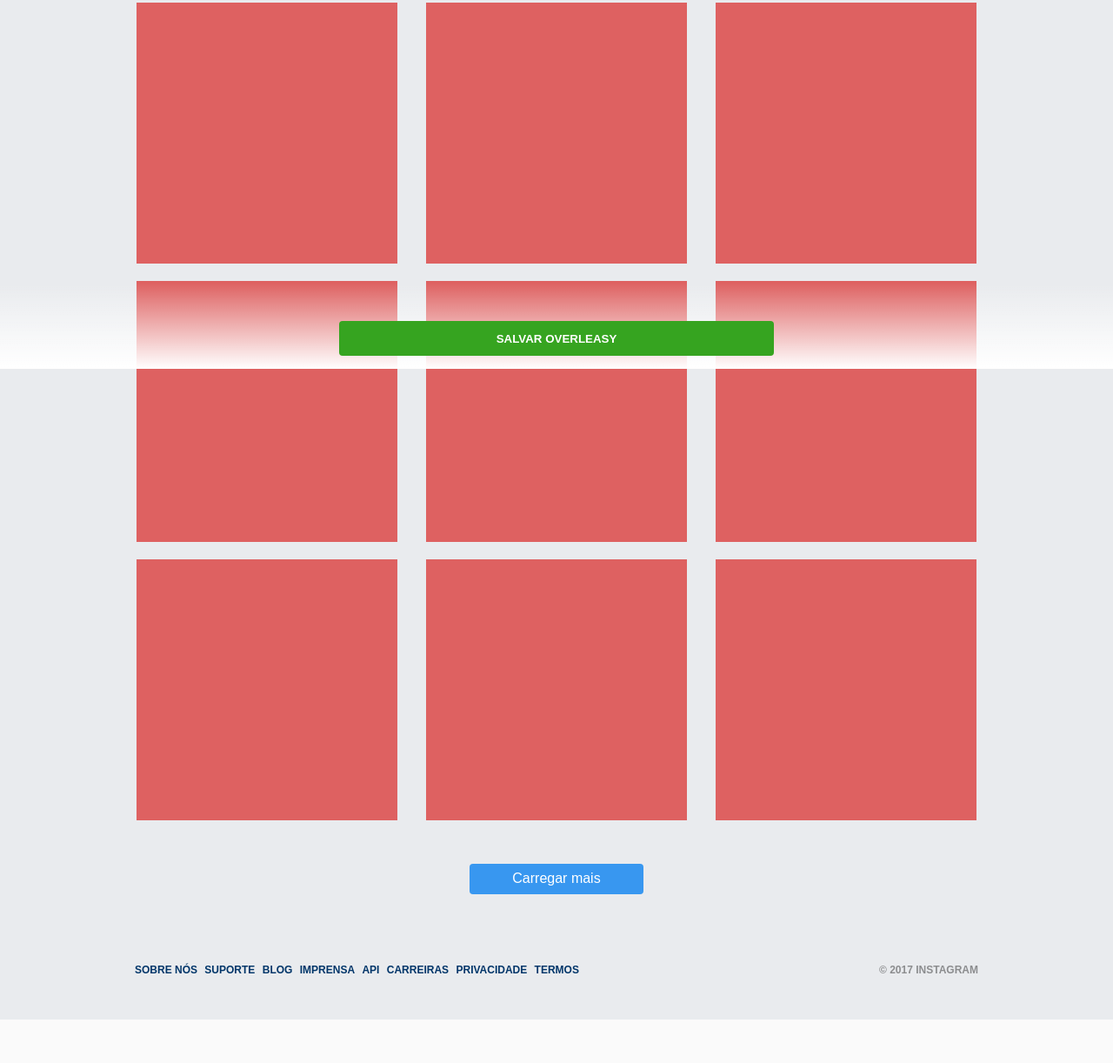
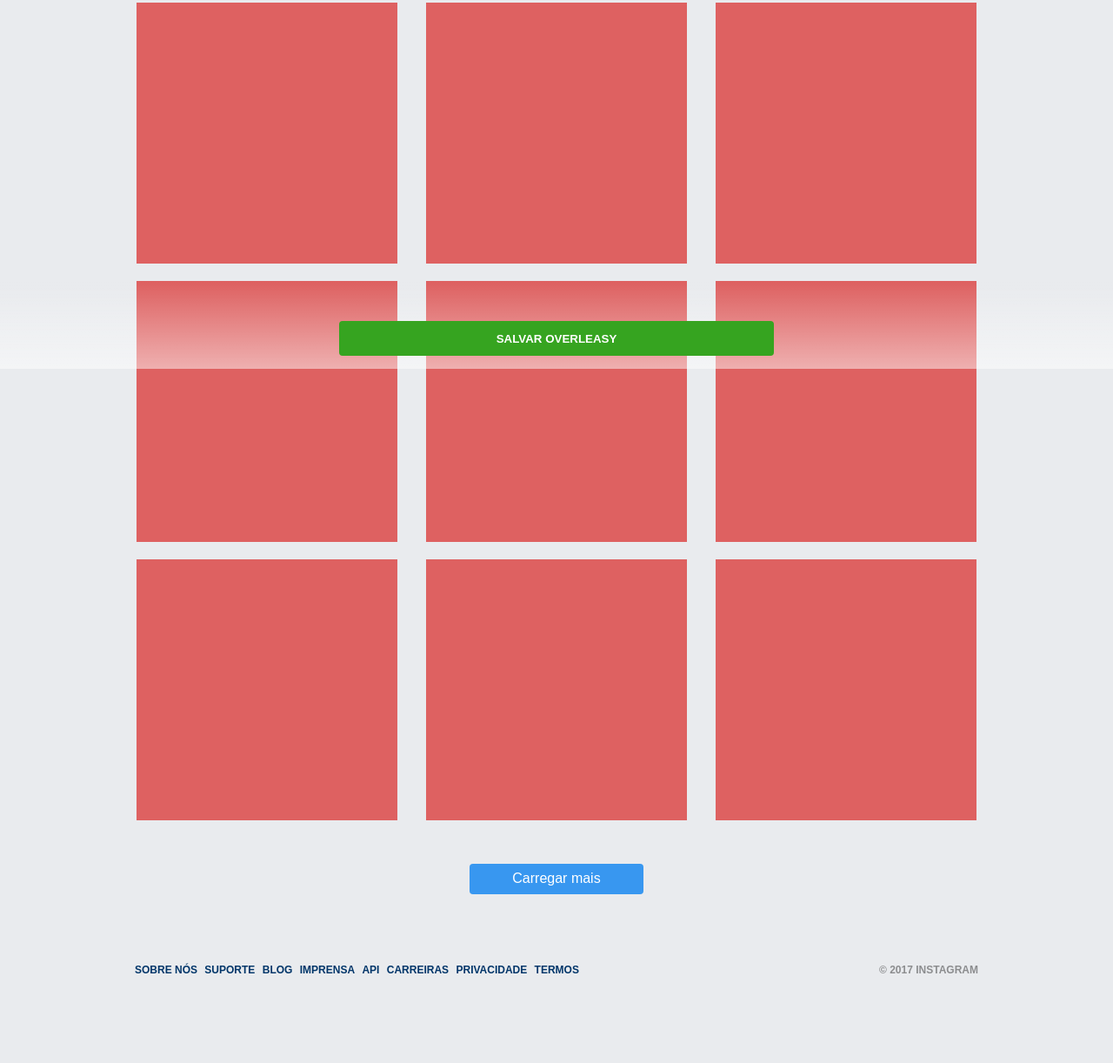
Before and after one commit to gustavoquinalha/overleasy, a plain HTML site: page insta.html in a window 1280 px wide. Shown: the part 376-1598 px from the top of the page at 87% size. Before the commit the page ends 1548 px from the top, so only its background shows below. Drawn offline with Linux system fonts and the light colour scheme.

Commit message:
botao bottom 0

```diff
--- a/css/insta.css
+++ b/css/insta.css
@@ -113,6 +113,7 @@ footer {
   font-size: 12px;
   color: #003569;
   font-weight: 900;
+  padding-bottom: 50px;
 }
 .rodape ul {
   list-style: none;
@@ -263,7 +264,7 @@ footer {
 .salvar {
   z-index: 99;
   position: fixed;
-  background: linear-gradient(to bottom, rgba(0, 0, 0, 0) , #FFFFFF);
+  background: linear-gradient(to bottom, rgba(0, 0, 0, 0) , rgba(255, 255, 255, 0.5));
   bottom: 0;
   width: 100%;
   text-align: center;
```
